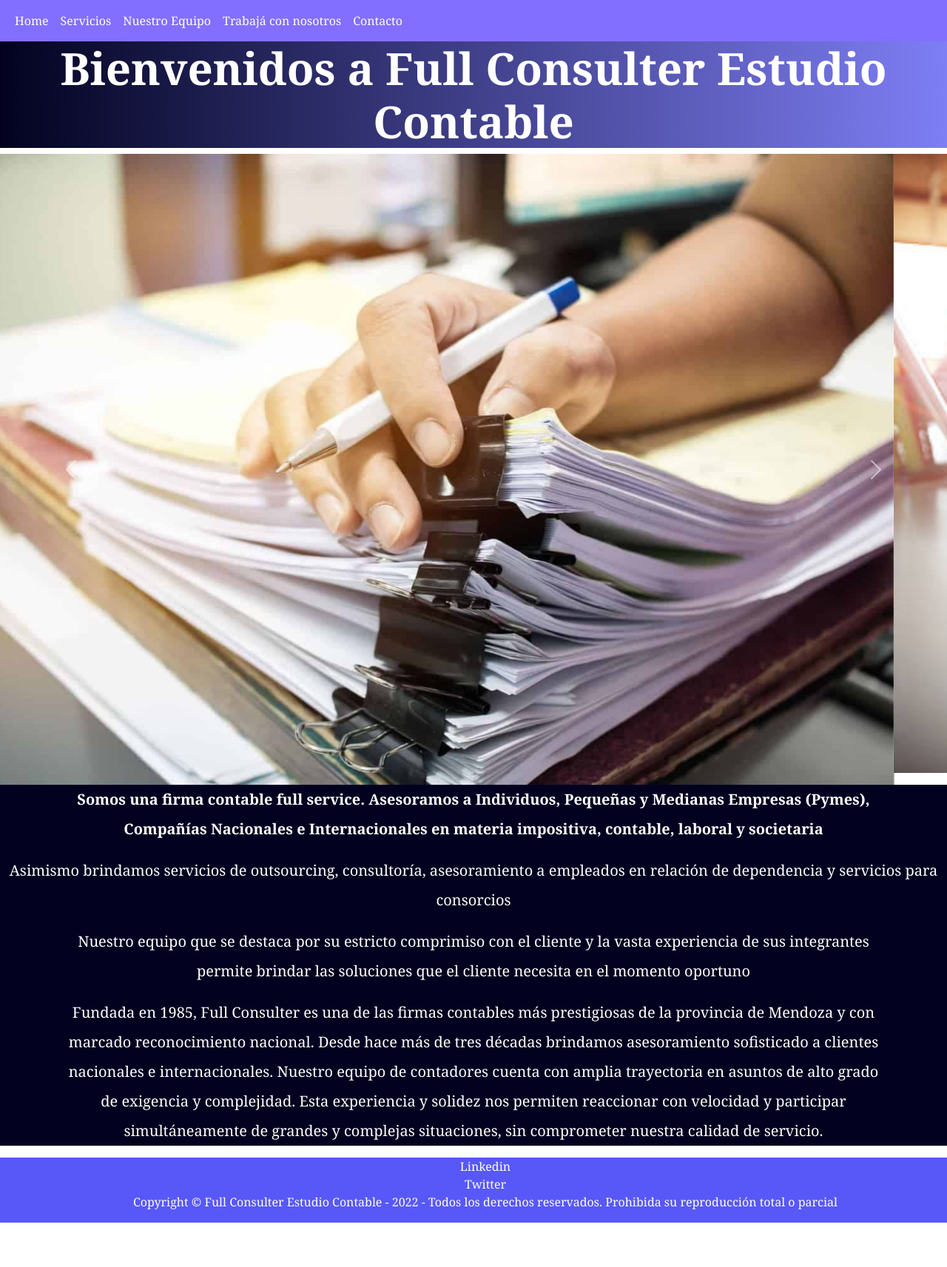
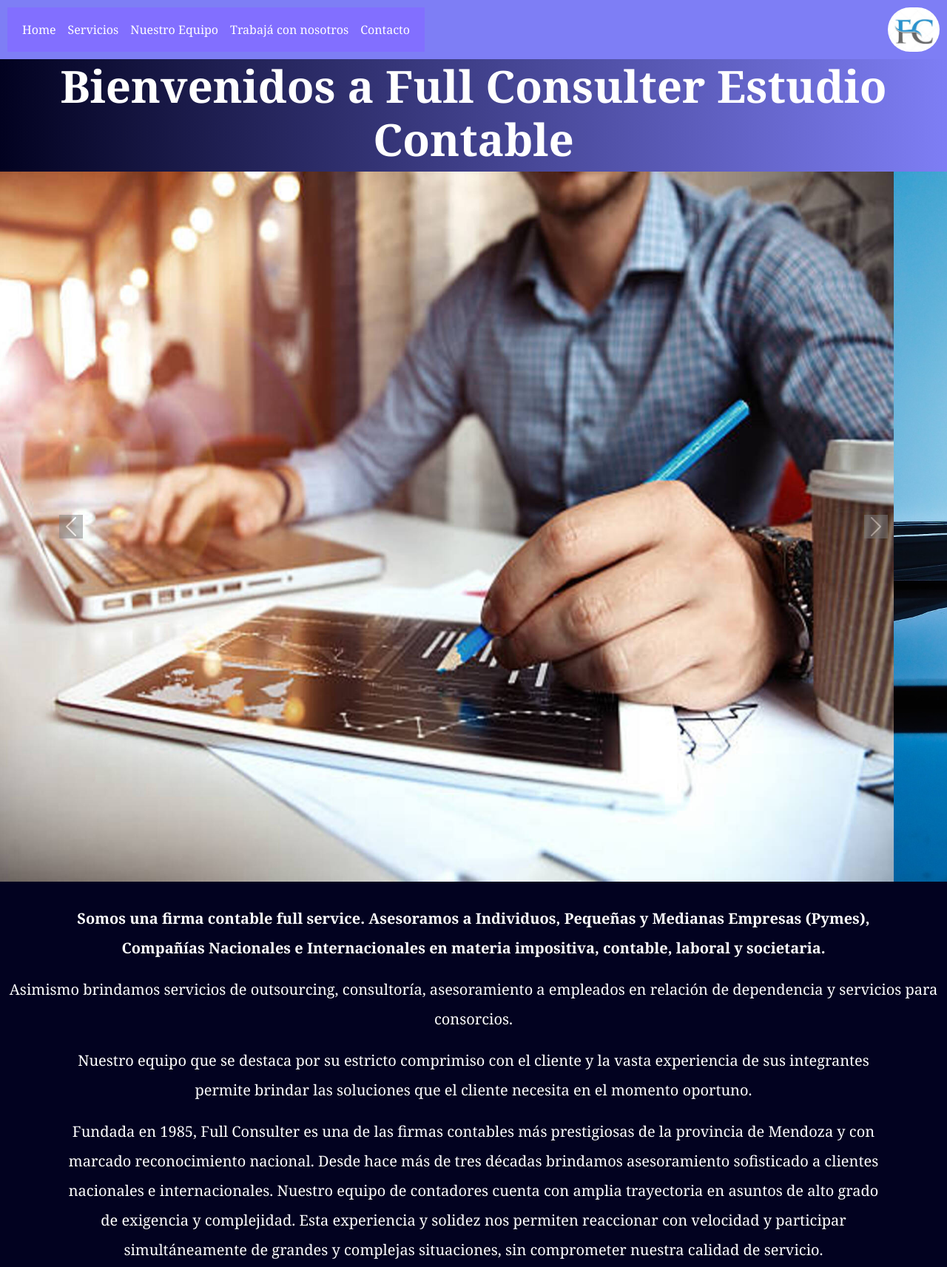
Before and after one commit to GimeCorcull/idea-Corcull, a website: page index.html in a window 1280 px wide. Shown: the top 1713 px of the page at 74% size. Before the commit the page ends 1653 px from the top, so only its background shows below. Drawn offline with nearby package versions, Linux system fonts and the light colour scheme; a script that the page names is missing.

Commit message:
mejorando index

```diff
--- a/css/styles.css
+++ b/css/styles.css
@@ -18,6 +18,7 @@
 
 .pieDePagina2 ul li {
   color: rgb(126, 126, 245);
+  list-style: none;
 }
 .pieDePagina2 ul li a {
   text-decoration: none;
@@ -78,7 +79,10 @@
  }
 
  .intro {
-     grid-area: intro;
+    grid-area: intro;
+    background-image: linear-gradient(to right, rgb(2, 2, 32), rgb(126, 126, 245 ))
+
+
  }
 
  .pieDePagina {
@@ -143,6 +147,7 @@
      text-align: center;
      line-height: 2;
      background-color: rgb(2, 2, 32);
+     padding: 30px 0;
  }
 
  img {
@@ -201,8 +206,11 @@
  #detalleDeServicios {
      grid-area: detalleDeServicios;
      text-align: left;
+     padding-left: 15px;
      color: white;
-     background-color: rgb(2, 2, 32)
+     background-color: rgb(2, 2, 32);
+     padding-bottom: 40px;
+
  }
 
  .pieDePagina {
@@ -250,10 +258,10 @@
      color: white;
      list-style-type: none;
      text-align: center;
-     position: fixed;
+     /**position: fixed;
      left: 0;
      bottom: 0;
-     width: 100%;
+     width: 100%;**/
  }
 
 
@@ -261,12 +269,13 @@
      display: flex;
      justify-content: center;
      align-content: center;
-     transform: rotate(-3deg);
+
+
  }
 
  .picture {
-     width:100%;
-     height: 80%;
+     width:70%;
+     height: 60%;
  }
 
  /** Fin vista mobile servicios **/
@@ -519,3 +528,23 @@
     margin-bottom: 80px;
     text-align: center;
 }
+
+.carousel-control-next-icon {
+    background-color: gray
+}
+.carousel-control-prev-icon {
+    background-color: gray;
+}
+
+.logoFc {
+    width: 70px;
+    height: 60px;
+    border-radius: 50px;
+}
+
+header {
+    display: flex;
+    justify-content: space-between;
+    background-color: rgb(126, 126, 245 );
+    padding: 10px;
+}
--- a/index.html
+++ b/index.html
@@ -40,6 +40,7 @@
                   </div>
                 </div>
               </nav>
+              <img src="img/logo4.JPG" alt="logo fullconsulter" class="logoFc">
         </header>
 
         <section class="intro">
@@ -48,13 +49,13 @@
             <div id="carouselExampleControls" class="carousel slide" data-bs-ride="carousel">
                 <div class="carousel-inner">
                   <div class="carousel-item active">
-                    <img src="img/libros-contables.jpg" class="d-block w-100" alt="imagen de libros contables">
+                    <img src="img/contablerd.jpg" class="d-block w-100" alt="imagen de libros contables">
                   </div>
                   <div class="carousel-item">
-                    <img src="img/contable.jpg" class="d-block w-100" alt="imagen de contador escribiendo">
+                    <img src="img/2.jpg" class="d-block w-100" alt="imagen de contador escribiendo">
                   </div>
                   <div class="carousel-item">
-                    <img src="img/sociedades.jpg" class="d-block w-100" alt=".imagen de edificio contable moderno">
+                    <img src="img/3.jpg" class="d-block w-100" alt=".imagen de edificio contable moderno">
                   </div>
                 </div>
                 <button class="carousel-control-prev" type="button" data-bs-target="#carouselExampleControls" data-bs-slide="prev">
@@ -69,11 +70,11 @@
 
 
             <article class="introduccion">
-                <p class="container fw-bold">Somos una firma contable full service. Asesoramos a Individuos, Pequeñas y Medianas Empresas (Pymes), Compañías Nacionales e Internacionales en materia impositiva, contable, laboral y societaria </p>
+                <p class="container fw-bold">Somos una firma contable full service. Asesoramos a Individuos, Pequeñas y Medianas Empresas (Pymes), Compañías Nacionales e Internacionales en materia impositiva, contable, laboral y societaria. </p>
 
-                <p class="container-fluid"> Asimismo brindamos servicios de outsourcing, consultoría, asesoramiento a empleados en relación de dependencia y servicios para consorcios</p>
+                <p class="container-fluid"> Asimismo brindamos servicios de outsourcing, consultoría, asesoramiento a empleados en relación de dependencia y servicios para consorcios.</p>
 
-                <p class="container">Nuestro equipo que se destaca por su estricto comprimiso con el cliente y la vasta experiencia de sus integrantes permite brindar las soluciones que el cliente necesita en el momento oportuno</p>
+                <p class="container">Nuestro equipo que se destaca por su estricto comprimiso con el cliente y la vasta experiencia de sus integrantes permite brindar las soluciones que el cliente necesita en el momento oportuno.</p>
 
                 <p class="container">Fundada en 1985, Full Consulter es una de las firmas contables más prestigiosas de la provincia de Mendoza y con marcado reconocimiento nacional. Desde hace más de tres décadas brindamos asesoramiento sofisticado a clientes nacionales e internacionales.
 
```
Also changed, not shown: pages/contacto.html (+1 -0 lines), pages/nuestroequipo.html (+1 -1 lines), img/1.jpg (added), img/1rd.jpg (added), img/2.jpg (added), img/3.jpg (added), img/4.jpg (added), img/5.jpg (added), img/6.jpg (added), img/Contable3.jpg (added), img/JC.webp (added), img/contable4.jpg (added), img/contablerd.jpg (added), img/logo.JPG (added), 4 more files.
